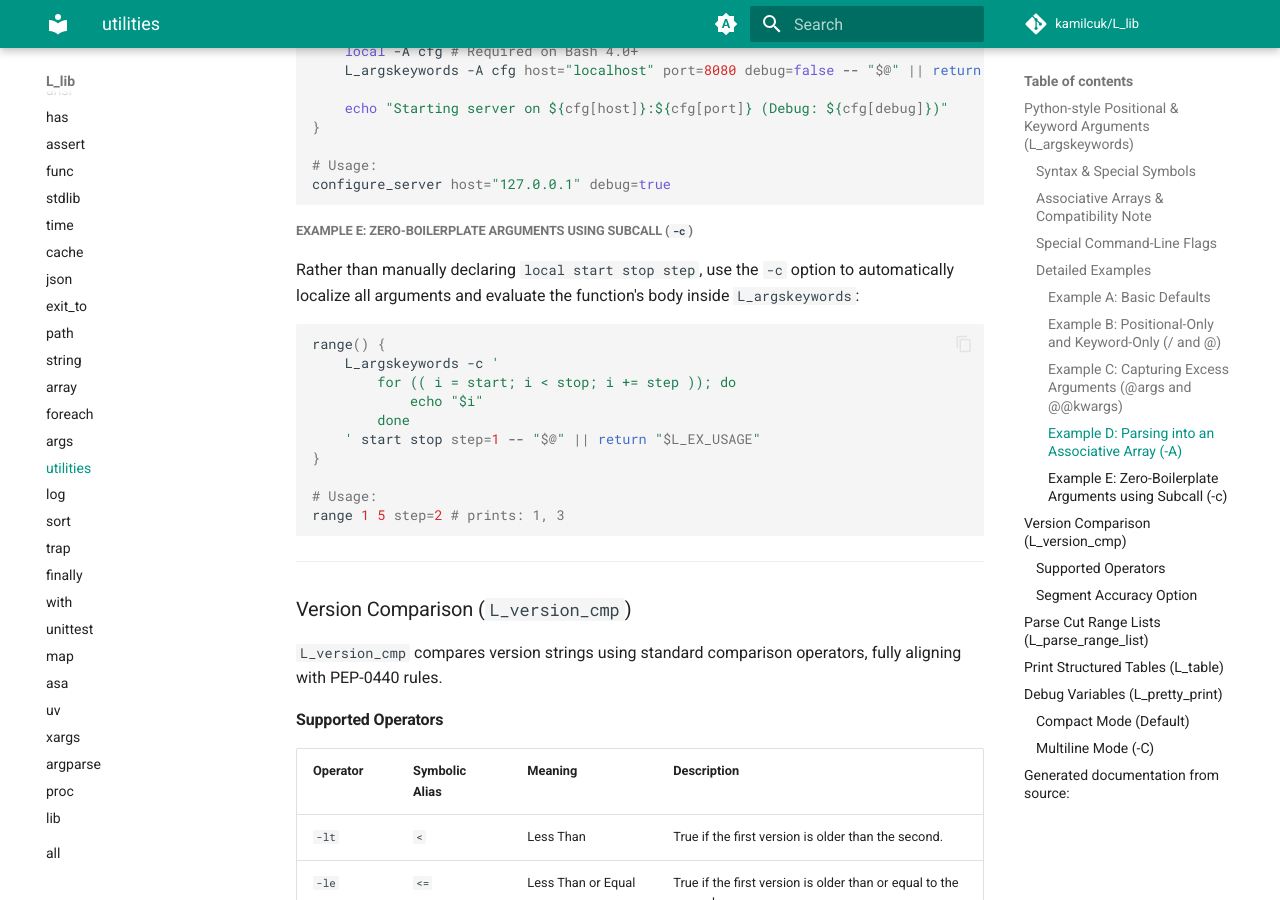
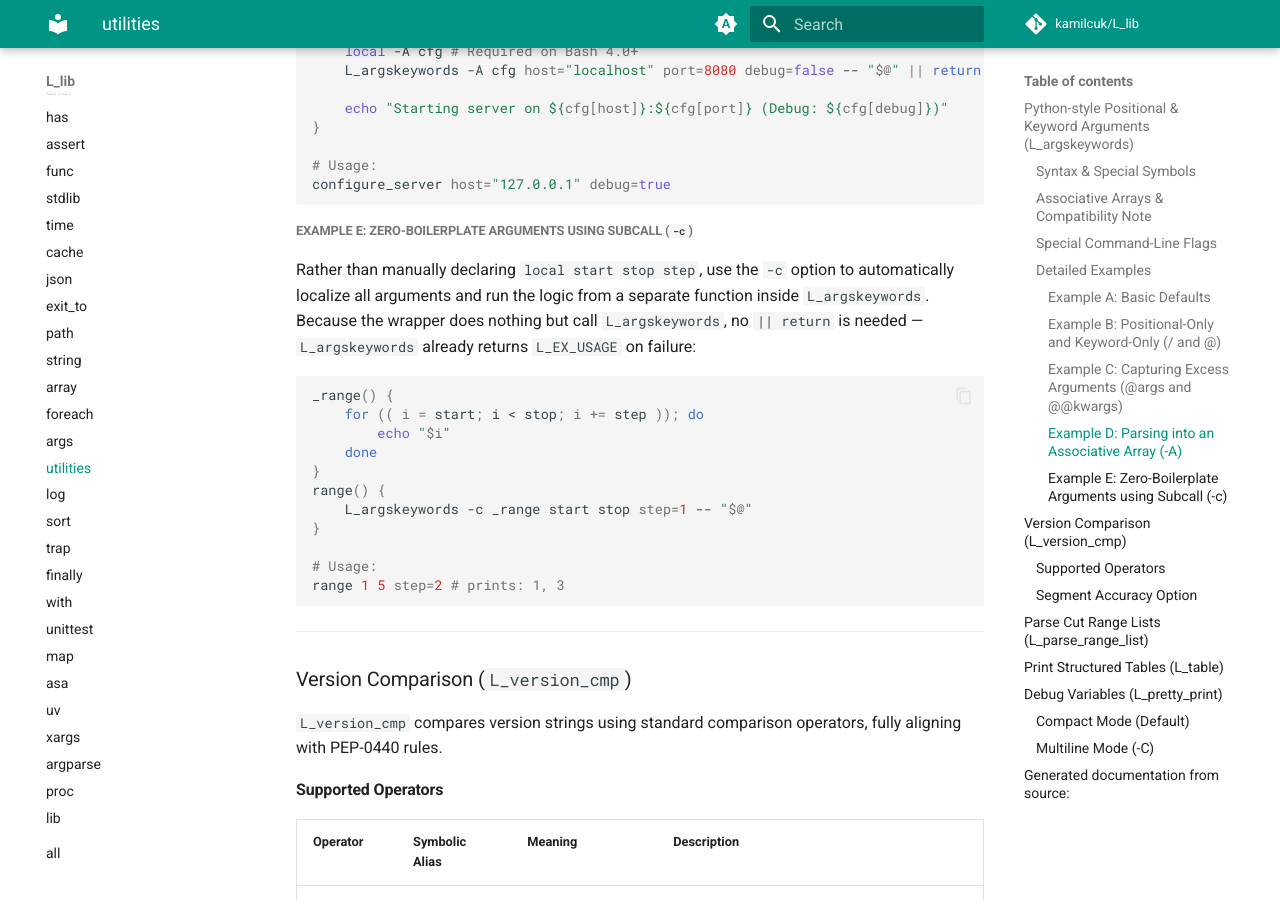
Before and after one commit to Kamilcuk/L_lib, an MkDocs documentation site: the page built from docs/section/utilities.md, in a window 1280 px wide and 900 px high, scrolled down 2802 px. Built offline with MkDocs 1.6.1 and Material for MkDocs 9.7.7, drawn with Linux system fonts in a browser that asks for light colours; comment, search, counter and statistics services are not loaded; some of the changed text lies outside the part shown.

Commit message:
L_argskeywords: udpdate and update docs

````diff
--- a/docs/section/utilities.md
+++ b/docs/section/utilities.md
@@ -109,14 +109,15 @@ configure_server host="127.0.0.1" debug=true
 ```
 
 ##### Example E: Zero-Boilerplate Arguments using Subcall (`-c`)
-Rather than manually declaring `local start stop step`, use the `-c` option to automatically localize all arguments and evaluate the function's body inside `L_argskeywords`:
+Rather than manually declaring `local start stop step`, use the `-c` option to automatically localize all arguments and run the logic from a separate function inside `L_argskeywords`. Because the wrapper does nothing but call `L_argskeywords`, no `|| return` is needed — `L_argskeywords` already returns `L_EX_USAGE` on failure:
 ```bash
+_range() {
+    for (( i = start; i < stop; i += step )); do
+        echo "$i"
+    done
+}
 range() {
-    L_argskeywords -c '
-        for (( i = start; i < stop; i += step )); do
-            echo "$i"
-        done
-    ' start stop step=1 -- "$@" || return "$L_EX_USAGE"
+    L_argskeywords -c _range start stop step=1 -- "$@"
 }
 
 # Usage:
@@ -179,10 +180,10 @@ done
 
 ### Print Structured Tables (`L_table`)
 
-`L_table` is a lightweight, pure-Bash replacement for the standard `column -t` command. It formats space/tab-separated strings into perfectly aligned tables.
+`L_table` is a pure-Bash replacement for the standard `column -t` command. It formats space/tab-separated strings into aligned tables.
 
 ```bash
-# Print a simple table with right-aligned first and second columns
+# Print a table with right-aligned first and second columns
 L_table -R 1-2 "ID NAME SCORE" "1 Alice 95" "2 Bob 100"
 ```
 
````
Also changed, not shown: other parts of docs/section/utilities.md (+3 -3 lines), 4 other files.
